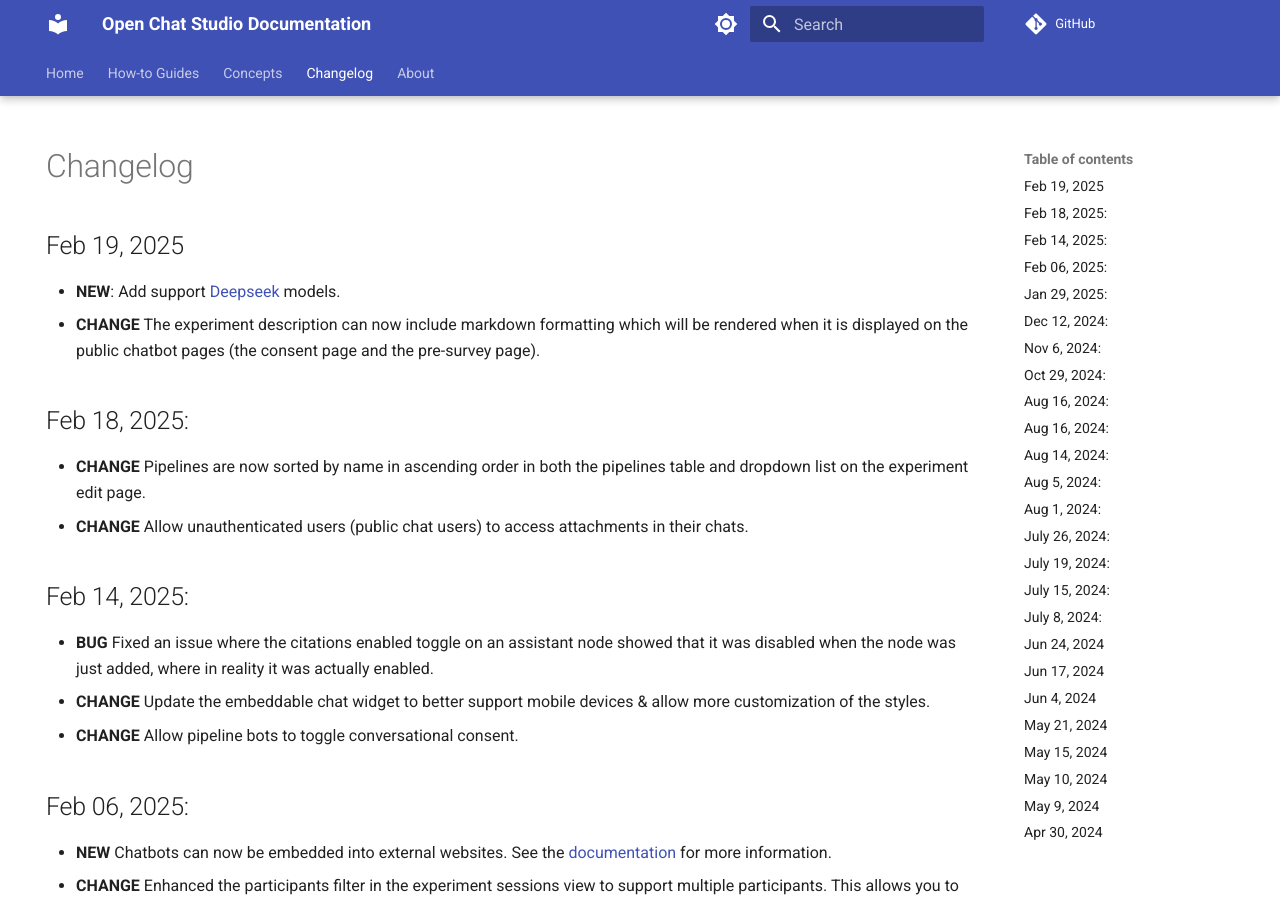
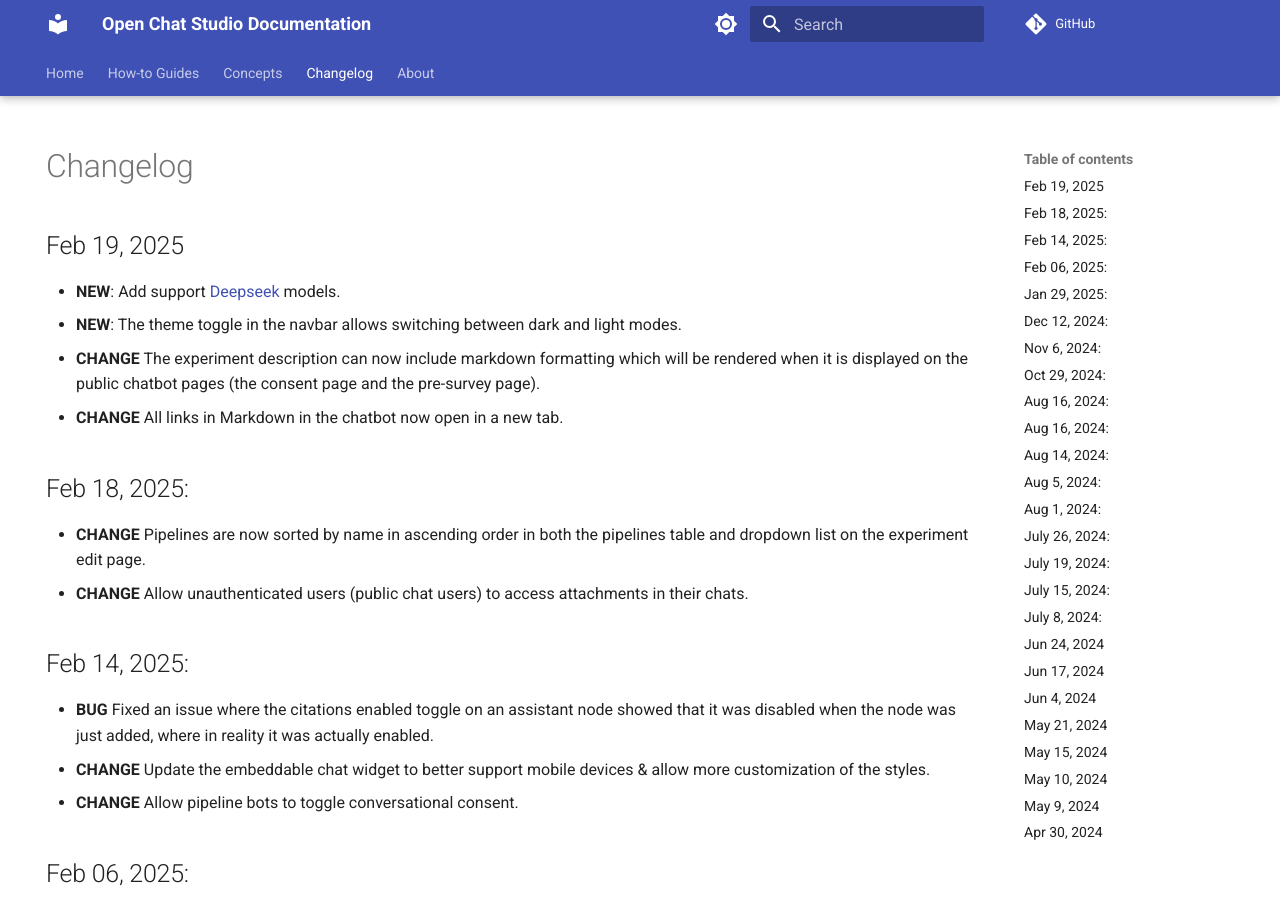
Before and after one commit to dimagi/open-chat-studio-docs, an MkDocs documentation site: the page built from docs/changelog.md, in a window 1280 px wide and 900 px high. Built offline with MkDocs 1.6.1 and Material for MkDocs 9.7.7, drawn with Linux system fonts in a browser that asks for light colours; emoji names are drawn with the system emoji font; a script that is not in the unit is left out; comment, search, counter and statistics services are not loaded.

Commit message:
update change log for 19th fev

```diff
--- a/docs/changelog.md
+++ b/docs/changelog.md
@@ -8,8 +8,9 @@ hide:
 ## Feb 19, 2025
 
 * **NEW**: Add support [Deepseek](https://api-docs.deepseek.com/quick_start/pricing) models.
+* **NEW**: The theme toggle in the navbar allows switching between dark and light modes.
 * **CHANGE** The experiment description can now include markdown formatting which will be rendered when it is displayed on the public chatbot pages (the consent page and the pre-survey page).
-
+* **CHANGE** All links in Markdown in the chatbot now open in a new tab.
 ## Feb 18, 2025:
 
 * **CHANGE** Pipelines are now sorted by name in ascending order in both the pipelines table and dropdown list on the experiment edit page.
```
